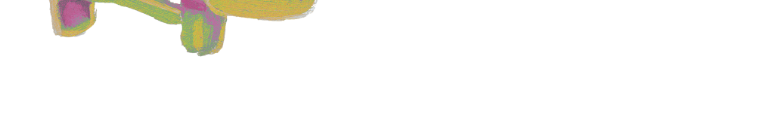
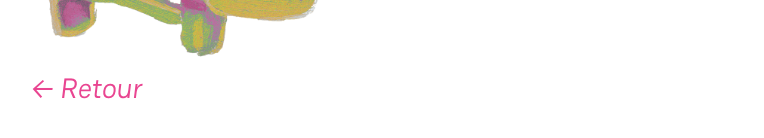
Before and after one commit to ThibautBlanc1/cartopartie, a plain HTML site: page success.html in a window 1280 px wide. Shown: the part 482-620 px from the top of the page, without its empty margins (51-815 px from the left). Drawn offline with nearby package versions, Linux system fonts and the light colour scheme; a web font is replaced by a local one.

Commit message:
Update success.html
Return link

```diff
--- a/success.html
+++ b/success.html
@@ -17,6 +17,9 @@
         <h2>Parfait ! <br />
 Je reviens vers toi très vite !</h2>
           <img src="images/cam001_v2_rose.png" alt="camera" width="30%">
+
+      <h3><a href="https://thibautblanc1.github.io/cartopartie/">← Retour</a></h3>
+
     </div>
 
     <!-- Optional JavaScript; choose one of the two! -->
```
